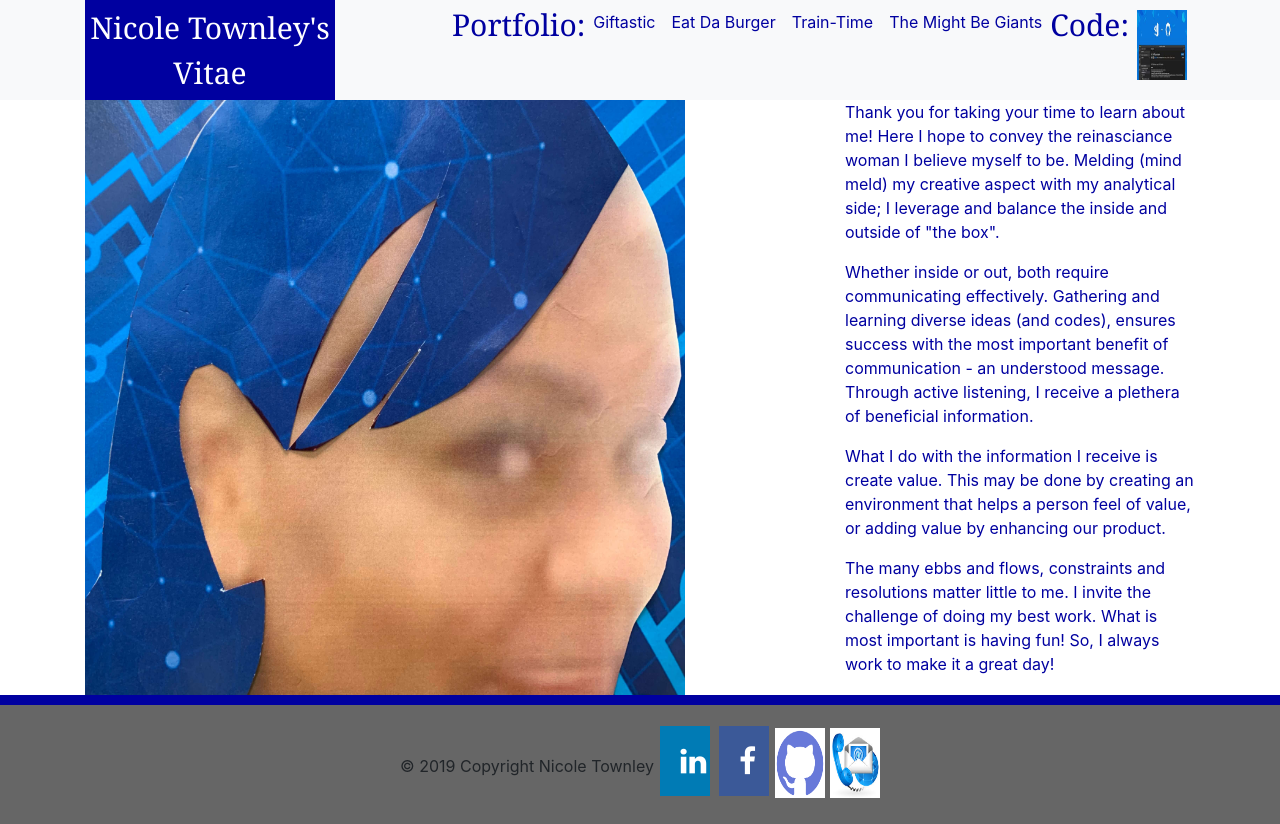
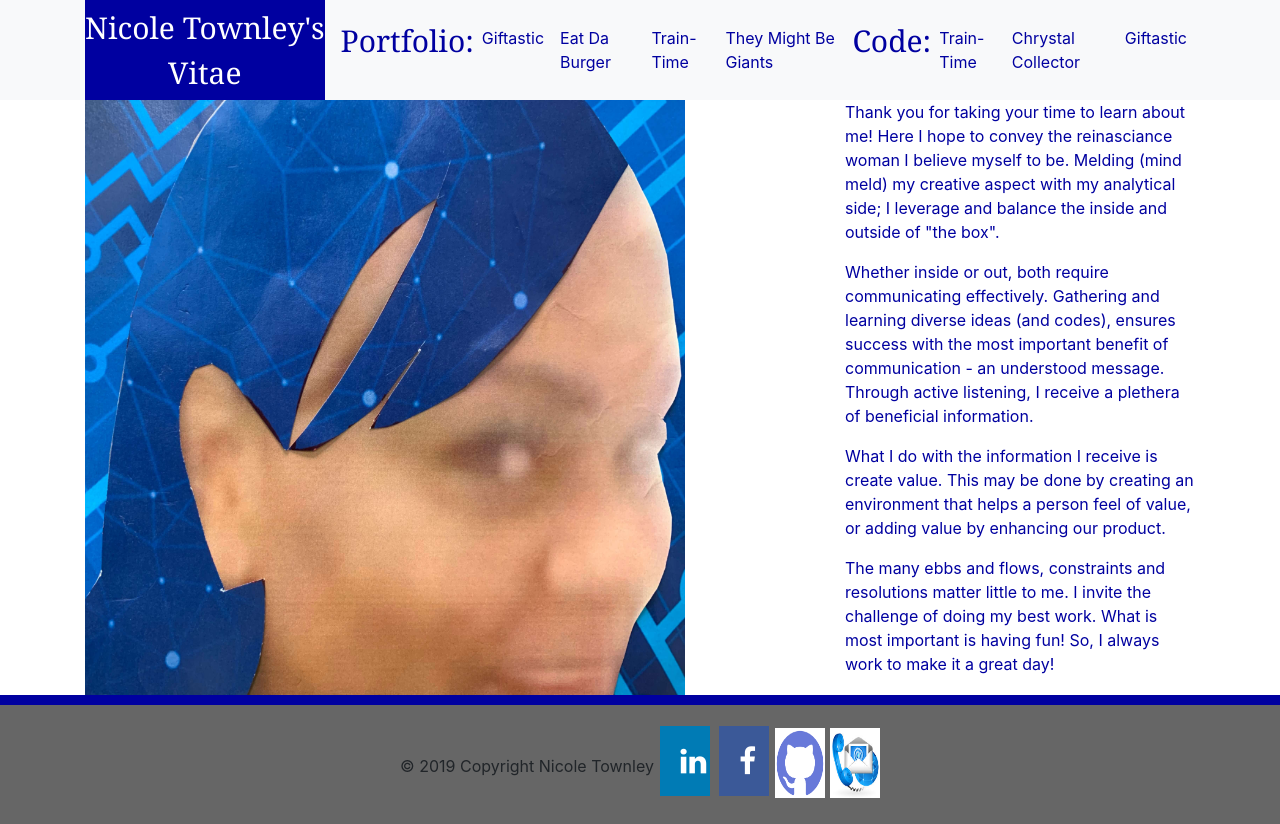
Before and after one commit to nicoletownley/nicoletownley.github.io, a plain HTML site: page index.html in a window 1280 px wide. Drawn offline with nearby package versions, Linux system fonts and the light colour scheme.

Commit message:
added links to code directly on the page and updated readme for portfolios

```diff
--- a/index.html
+++ b/index.html
@@ -40,8 +40,8 @@
                             href=" https://nicoletownley.github.io/gifTastic/index.html">Giftastic</a>
                     </li>
                     <li class="nav-item active">
-                        <a class="nav-link" style="color: #0000A0;"
-                            href="https://burger-nt-app.herokuapp.com">Eat Da Burger</a>
+                        <a class="nav-link" style="color: #0000A0;" href="https://burger-nt-app.herokuapp.com">Eat Da
+                            Burger</a>
                     </li>
 
                     <li class="nav-item active">
@@ -50,13 +50,26 @@
                     </li>
                     <li class="nav-item active">
                         <a class="nav-link" style="color: #0000A0;"
-                            href=" https://theymightbegiants.herokuapp.com/">The Might Be Giants</a>
+                            href=" https://theymightbegiants.herokuapp.com/">They Might Be Giants</a>
                     </li>
-                    <p class="work"> Code: </p>
+                </ul>
+            </div>
+            <!-- Collect the nav links, forms, and other content for toggling -->
+            <div class="collapse navbar-collapse" id="navbarTogglerDemo01">
+
+                <ul class="navbar-nav ml-auto mt-2 mt-lg-0">
+                    <p class="work">Code:</p>
                     <li class="nav-item active">
                         <a class="nav-link" style="color: #0000A0;"
-                         href="assets/documents/githubcode.text"><img class="git-image" src="assets/images/gitcode.jpg"></a>
-
+                            href="https://github.com/nicoletownley/Train-Time">Train-Time</a>
+                    </li>
+                    <li class="nav-item active">
+                        <a class="nav-link" style="color: #0000A0;"
+                            href="https://github.com/nicoletownley/unit-4-game">Chrystal Collector</a>
+                    </li>
+                    <li class="nav-item active">
+                        <a class="nav-link" style="color: #0000A0;"
+                            href="https://github.com/nicoletownley/gifTastic">Giftastic</a>
                     </li>
                 </ul>
             </div>
@@ -100,9 +113,10 @@
                             </p>
                             <br />
                             <p style="color:#0000A0;float:right;">
-                            The many ebbs and flows, constraints and resolutions matter little to me. I invite the
-                            challenge of doing my best work. What is most important is having fun! So, I always work to
-                            make it a great day!
+                                The many ebbs and flows, constraints and resolutions matter little to me. I invite the
+                                challenge of doing my best work. What is most important is having fun! So, I always work
+                                to
+                                make it a great day!
                             </p>
                         </div>
                 </article>
```
Also changed, not shown: 1 other file.
